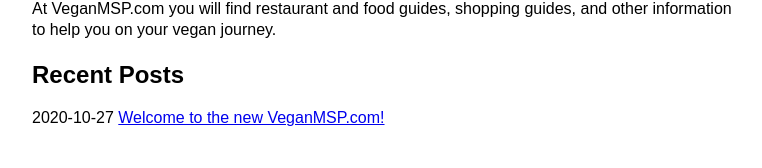
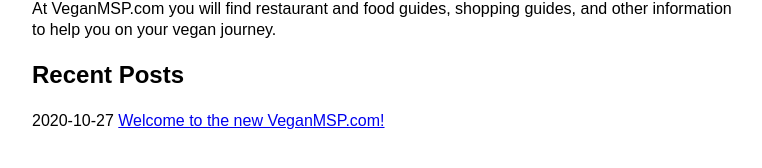
Before and after one commit to VeganMSP/veganmsp.com-jekyll, a Jekyll site: the page built from index.html, in a window 1280 px wide. Shown: the part 241-409 px from the top of the page, without its empty margins (258-1020 px from the left). Built offline with Jekyll 4.4.1, drawn with Linux system fonts in a browser that asks for light colours.

Commit message:
Space recent posts out better

```diff
--- a/css/style.css
+++ b/css/style.css
@@ -96,6 +96,10 @@
 	color: #444;
 }
 
+.recent-posts > .post-stub {
+	padding: 0.2em 0;
+}
+
 .post-stub h2 {
 	font-size: 1.2em;
 }
```
